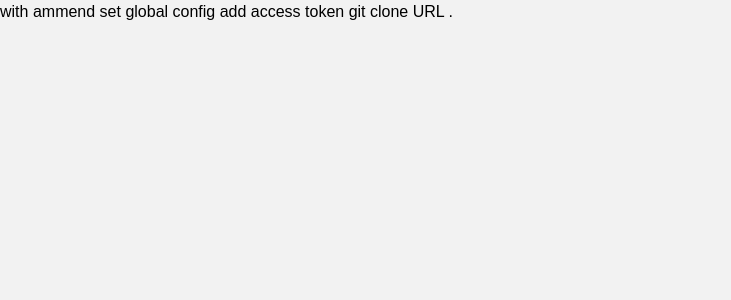
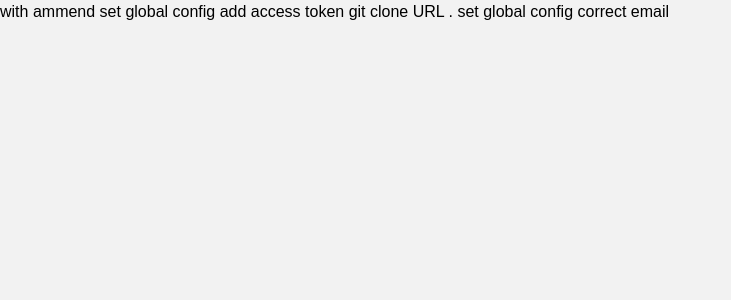
Before and after one commit to markaeroltomarse/autosmart-fe, a Next.js app: page /test-changes in a window 1280 px wide. Shown: the top 300 px of the page, without its empty margins (0-731 px from the left). Built offline with nearby package versions, Linux system fonts and the light colour scheme; what next-redux-wrapper would draw is missing.

Commit message:
ttest: corret config user.email

```diff
--- a/src/pages/test-changes.tsx
+++ b/src/pages/test-changes.tsx
@@ -10,6 +10,7 @@ const TestChangesPage: React.FC<TestChangesPageProps> = (props) => {
         set global config
         add access token
         git clone URL .
+        set global config correct email
     </div>;
 };
 
```
